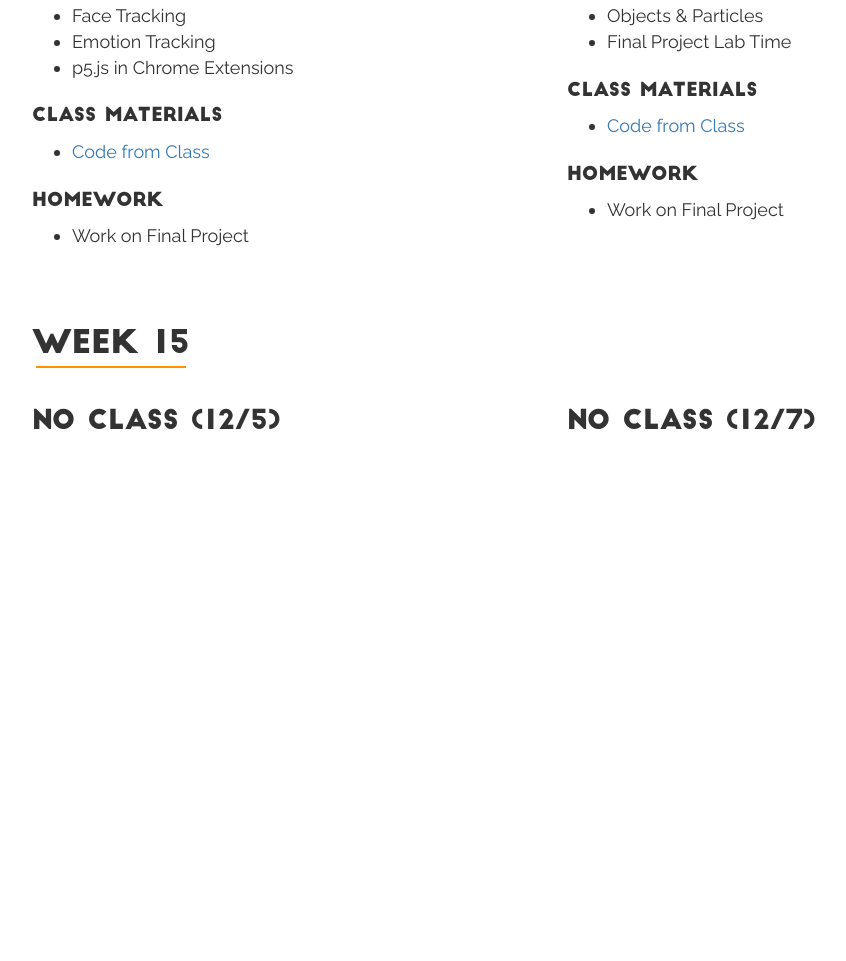
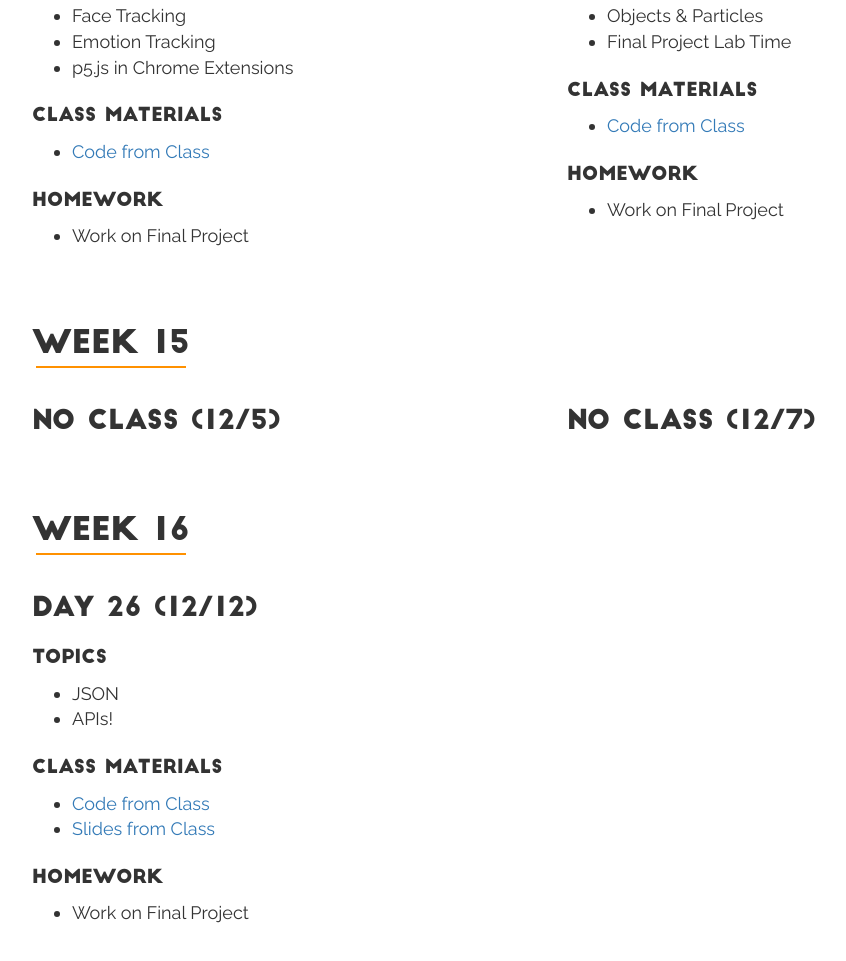
Before and after one commit to mikewesthad/saic-webart, a plain HTML site: page schedule.html in a window 1280 px wide. Shown: the part 7078-8039 px from the top of the page, without its empty margins (83-929 px from the left). Before the commit the page ends 7566 px from the top, so only its background shows below. Drawn offline with nearby package versions, Linux system fonts and the light colour scheme.

Commit message:
Update 2016-12-13T04:40:17.806Z

```diff
--- a/schedule.html
+++ b/schedule.html
@@ -596,6 +596,45 @@
       </div>
     </div>
 
+
+    <div class="week">
+      <h1 class="week-title">Week 16</h1>
+      <div class="row">
+        <div class="col-xs-6">
+          <h2 class="day-title">Day 26 (12/12)</h2>
+          <h3>Topics</h3>
+          <ul>
+            <li>JSON</li>
+            <li>APIs!</li>
+          </ul>
+          <h3>Class Materials</h3>
+          <ul>
+            <li><a href="https://github.com/mikewesthad/saic-webart/raw/master/class-files/code/Day26_Code.zip">Code from Class</a></li>
+            <li><a href="https://github.com/mikewesthad/saic-webart/raw/master/class-files/slides/Day26_Slides.pdf">Slides from Class</a></li>
+          </ul>
+          <h3>Homework</h3>
+          <ul>
+            <li>Work on Final Project</li>
+          </ul>
+        </div>
+        <!-- <div class="col-xs-6">
+          <h2 class="day-title">Day 27 (12/14)</h2>
+          <h3>Topics</h3>
+          <ul>
+            <li>Work day</li>
+          </ul>
+          <h3>Class Materials</h3>
+          <ul>
+            <li><a href="https://github.com/mikewesthad/saic-webart/raw/master/class-files/code/Day25_Code.zip">Code from Class</a></li>
+          </ul>
+          <h3>Homework</h3>
+          <ul>
+            <li>Work on Final Project</li>
+          </ul>
+        </div> -->
+      </div>
+    </div>
+
   </div>
 
   <!-- jQuery (necessary for Bootstrap's JavaScript plugins) -->
```
